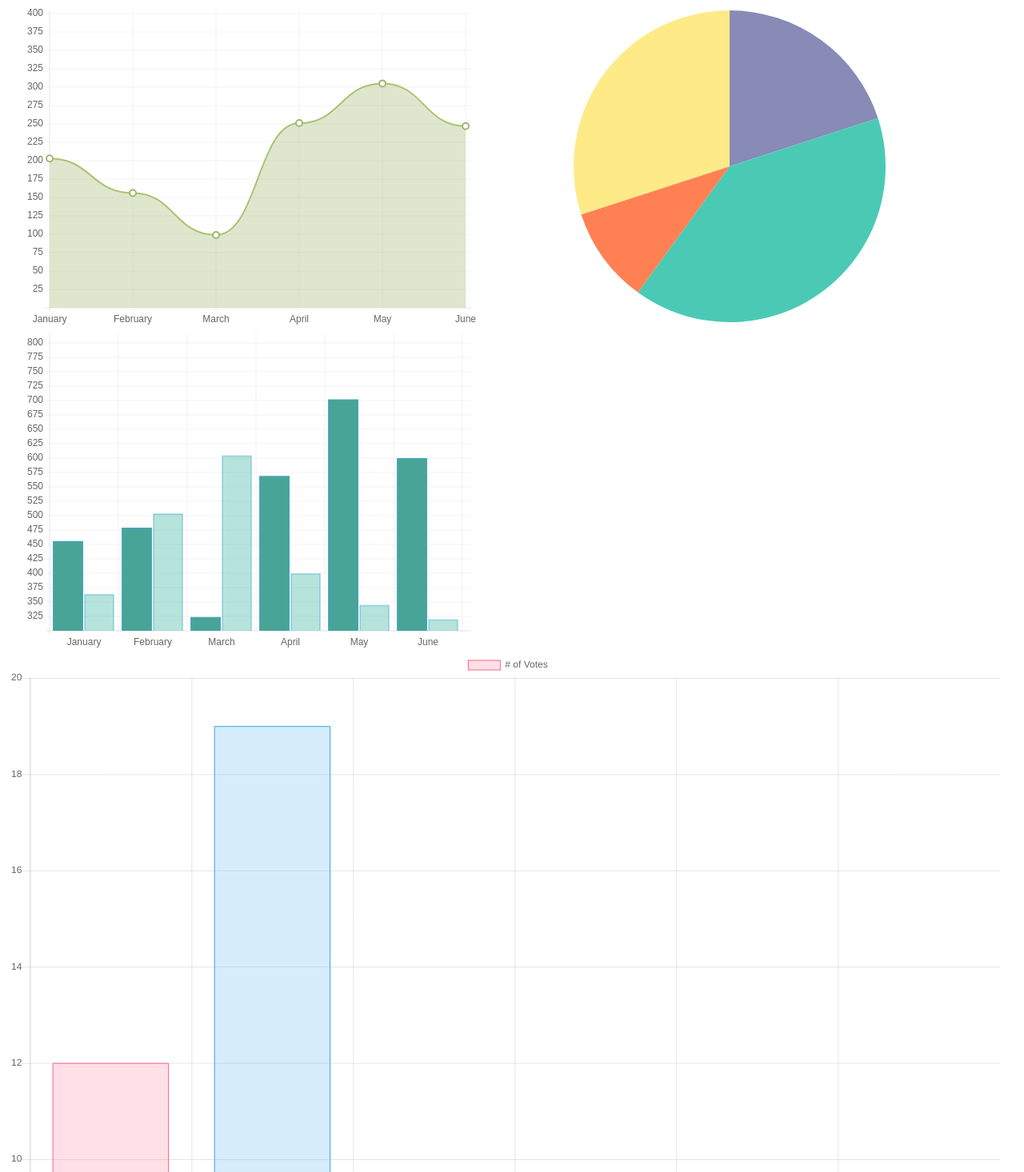
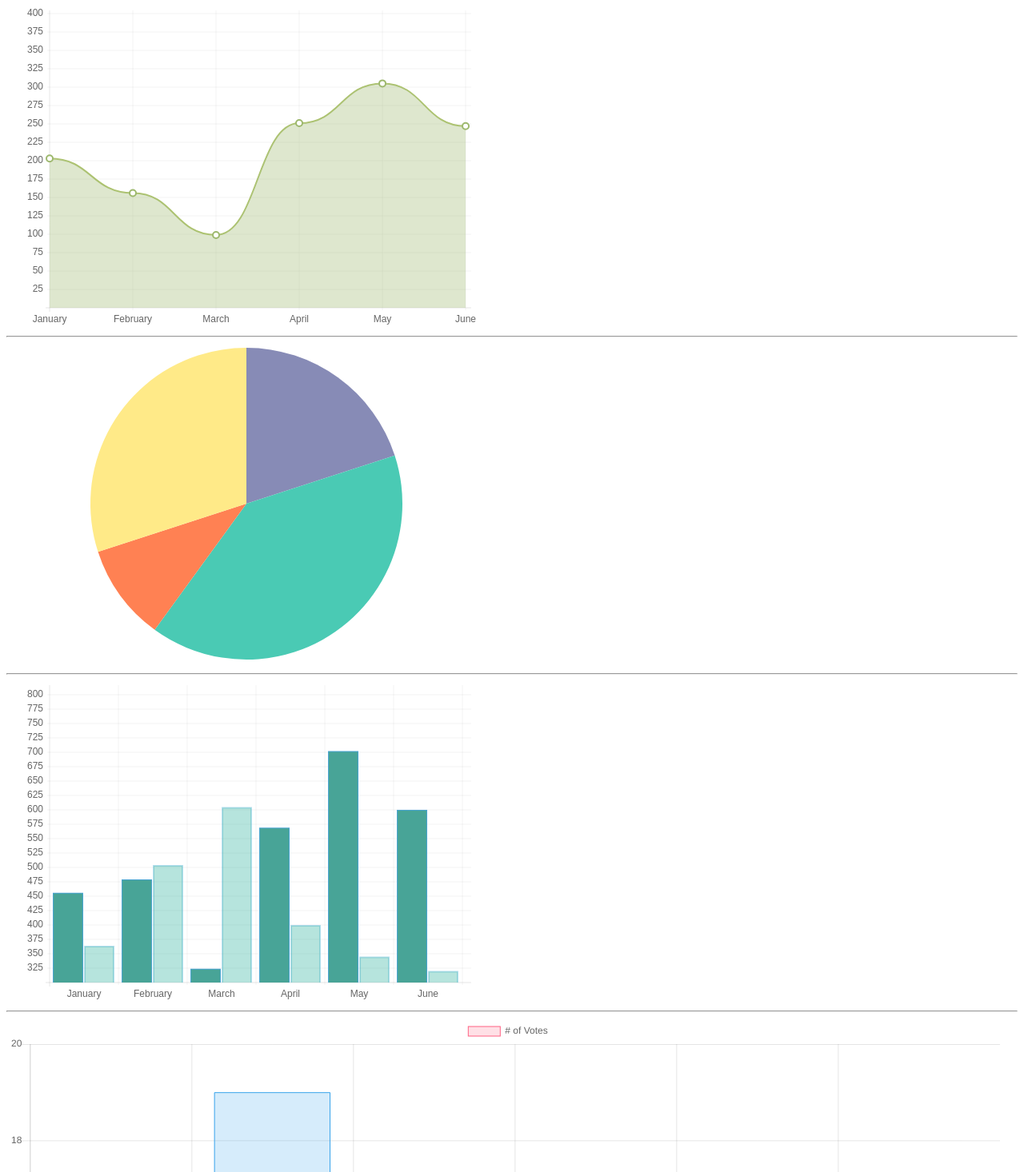
Before and after one commit to caripizza/chartjs, a plain HTML site: page index.html in a window 1280 px wide. Shown: the top 1466 px of the page at 80% size. Drawn offline with Linux system fonts and the light colour scheme.

Commit message:
updated index

```diff
--- a/index.html
+++ b/index.html
@@ -3,19 +3,16 @@
 <head>
 	<meta charset="utf-8" />
 	<title>Chart.js demo</title>
-
 	<!-- import plugin script -->
-	<script src='Chart.min.js'></script>
-
+	<script src="Chart.min.js"></script>
 </head>
 <body>
-
 <!-- line chart canvas element -->
 <canvas id="buyers" width="600" height="400"></canvas>
-
+<hr>
 <!-- pie chart canvas element -->
 <canvas id="countries" width="600" height="400"></canvas>
-
+<hr>
 <!-- bar chart canvas element -->
 <canvas id="income" width="600" height="400"></canvas>
 <script>
@@ -95,7 +92,7 @@
 	// draw bar chart
 	new Chart(income).Bar(barData);
 </script>
-
+<hr>
 <canvas id="myChart" width="400" height="400"></canvas>
 <script>
 var ctx = document.getElementById("myChart").getContext('2d');
```
